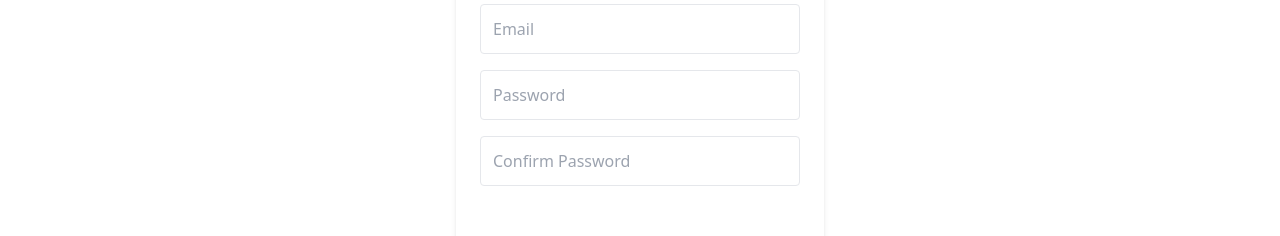
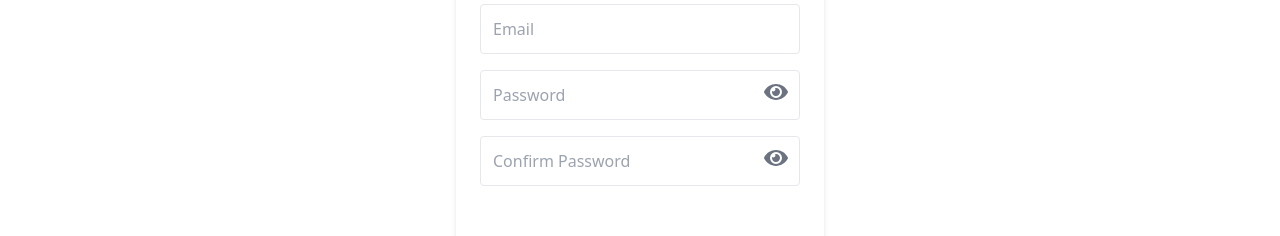
Before and after one commit to shaaakib/tasty-traditions-client, a React (Vite) app: page /register in a window 1280 px wide. Shown: the part 440-676 px from the top of the page. Built offline with nearby package versions, Linux system fonts and the light colour scheme.

Commit message:
register component in show & hide function added

```diff
--- a/src/Pages/Login/Login/Login.jsx
+++ b/src/Pages/Login/Login/Login.jsx
@@ -117,10 +117,10 @@ export default function Login() {
           <div className="text-grey-dark mt-6">
             Already have an account?
             <Link
-              className="no-underline border-b border-blue text-blue"
-              to="/register/"
+              className="no-underline border-b border-blue text-blue ms-1"
+              to="/register"
             >
-              Log in
+              Register
             </Link>
             .
           </div>
--- a/src/Pages/Login/Register/Register.jsx
+++ b/src/Pages/Login/Register/Register.jsx
@@ -1,7 +1,18 @@
-import React from 'react';
+import React, { useState } from 'react';
+import { FaEye, FaEyeSlash } from 'react-icons/fa';
 import { Link } from 'react-router-dom';
 
 export default function Register() {
+  const [showPassword, setShowPassword] = useState(false);
+  const [showConfirmPass, setShowConfirmPass] = useState(false);
+
+  const togglePasswordVisibility = () => {
+    setShowPassword(!showPassword);
+  };
+
+  const toggleConfirmPasswordVisibility = () => {
+    setShowConfirmPass(!showConfirmPass);
+  };
   return (
     <div>
       <div className="bg-grey-lighter min-h-screen flex flex-col">
@@ -63,18 +74,45 @@ export default function Register() {
               placeholder="Email"
             />
 
+            <div className="relative w-full">
               <input
-              type="password"
+                type={showPassword ? 'text' : 'password'}
                 className="block border border-grey-light w-full p-3 rounded mb-4"
                 name="password"
                 placeholder="Password"
               />
+              {showPassword ? (
+                <FaEyeSlash
+                  className="h-6 w-6 absolute top-2.5 right-3 text-gray-500 cursor-pointer"
+                  onClick={togglePasswordVisibility}
+                />
+              ) : (
+                <FaEye
+                  className="h-6 w-6 absolute top-2.5 right-3 text-gray-500 cursor-pointer"
+                  onClick={togglePasswordVisibility}
+                />
+              )}
+            </div>
+
+            <div className="relative w-full">
               <input
-              type="password"
+                type={showConfirmPass ? 'text' : 'password'}
                 className="block border border-grey-light w-full p-3 rounded mb-4"
                 name="confirm_password"
                 placeholder="Confirm Password"
               />
+              {showConfirmPass ? (
+                <FaEyeSlash
+                  className="h-6 w-6 absolute top-2.5 right-3 text-gray-500 cursor-pointer"
+                  onClick={toggleConfirmPasswordVisibility}
+                />
+              ) : (
+                <FaEye
+                  className="h-6 w-6 absolute top-2.5 right-3 text-gray-500 cursor-pointer"
+                  onClick={toggleConfirmPasswordVisibility}
+                />
+              )}
+            </div>
 
             <button
               type="submit"
```
Lines whose indentation alone changed are shown as unchanged.
